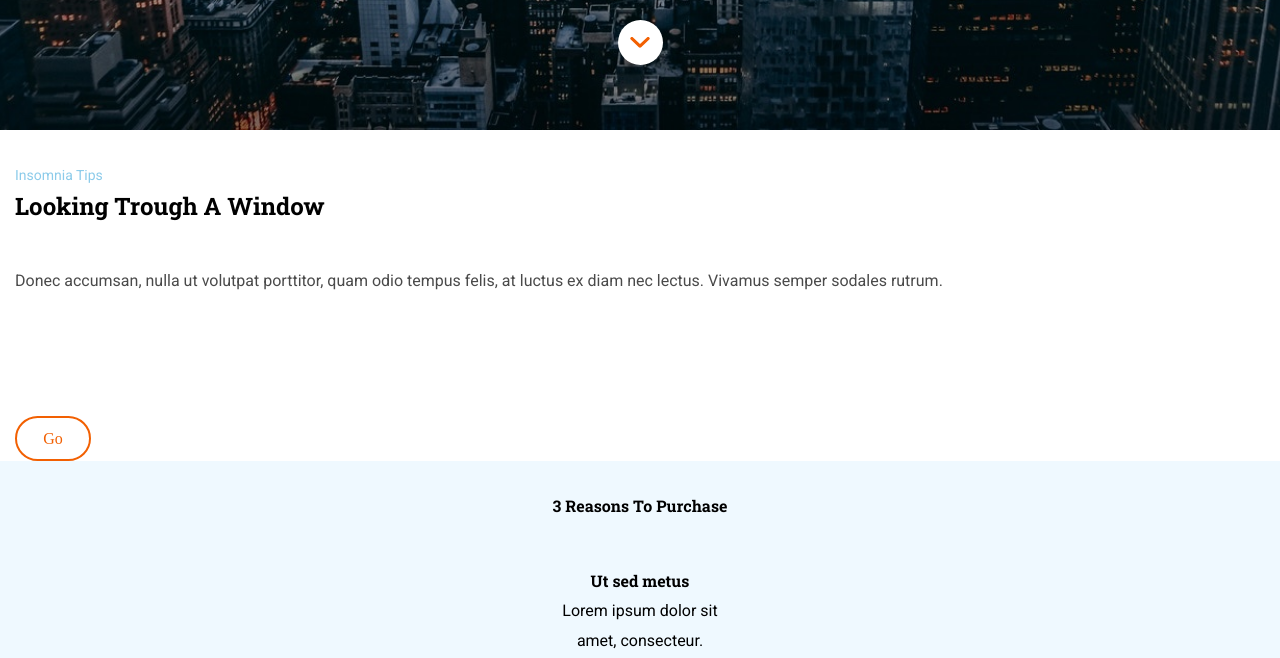
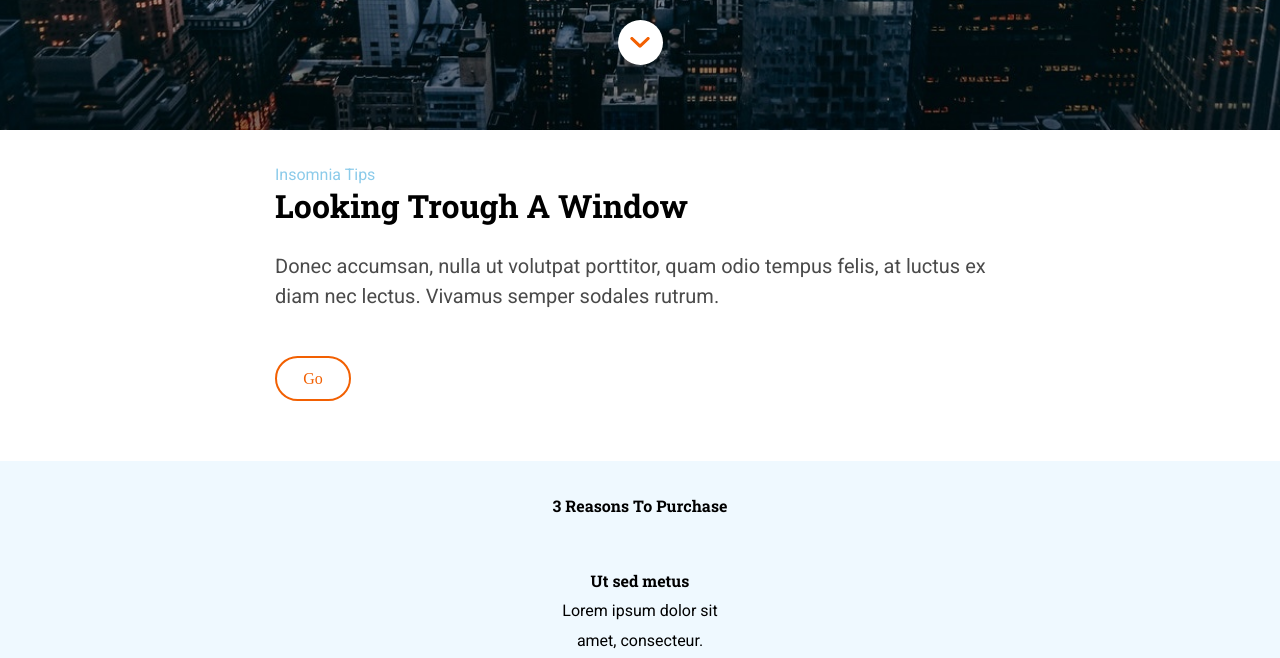
Before and after one commit to Adalab/modulo-1-evaluacion-final-Mesalina23, a website: page docs/index.html in a window 1280 px wide. Shown: the part 670-1328 px from the top of the page. Drawn offline with nearby package versions, Linux system fonts and the light colour scheme; files that its build step writes are made by us from their sources.

Commit message:
looking responsive version

```diff
--- a/src/scss/layout/_looking.scss
+++ b/src/scss/layout/_looking.scss
@@ -14,6 +14,13 @@
     line-height: 30px;
     color: #8ccbea;
     text-transform: capitalize;
+    @media all and (min-width: 768px) {
+      margin-left: 39px;
+    }
+    @media all and (min-width: 1200px) {
+      margin-left: 275px;
+      font-size: 16px;
+    }
   }
   .main__looking--tittle {
     margin-left: 15px;
@@ -25,19 +32,33 @@
     line-height: 30px;
     color: $color-main;
     text-transform: capitalize;
+    @media all and (min-width: 768px) {
+      margin-left: 39px;
+      font-size: 26px;
+    }
+    @media all and (min-width: 1200px) {
+      margin-left: 275px;
+      font-size: 32px;
+    }
   }
   .main__looking--paragraph {
     margin-left: 15px;
     margin-top: 15px;
-    height: 120px;
+    height: 60px;
     font-family: $font-second;
     font-weight: 400;
     line-height: 30px;
     color: #4a4a4a;
+    @media all and (min-width: 768px) {
+      margin: 0px 39px;
+      font-size: 20px;
+    }
+    @media all and (min-width: 1200px) {
+      margin: 0px 275px;
+    }
   }
   .main__looking--buttom {
-    margin-left: 15px;
-    margin-top: 30px;
+    margin: 45px 0px 45px 15px;
     width: 76px;
     height: 45px;
     color: #f26002;
@@ -50,5 +71,13 @@
     &:hover {
       background-color: #b0ccf8;
     }
+    @media all and (min-width: 768px) {
+      margin-left: 39px;
+      margin-bottom: 60px;
+    }
+    @media all and (min-width: 1200px) {
+      margin-left: 275px;
+      margin-bottom: 60px;
+    }
   }
 }
```
Also changed, not shown: public/assets/css/main.css, 1 other file.
